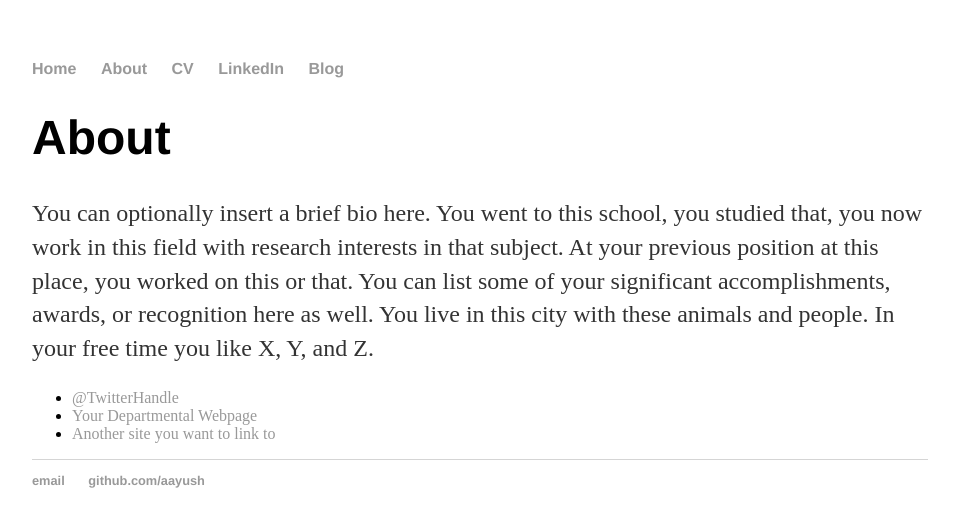
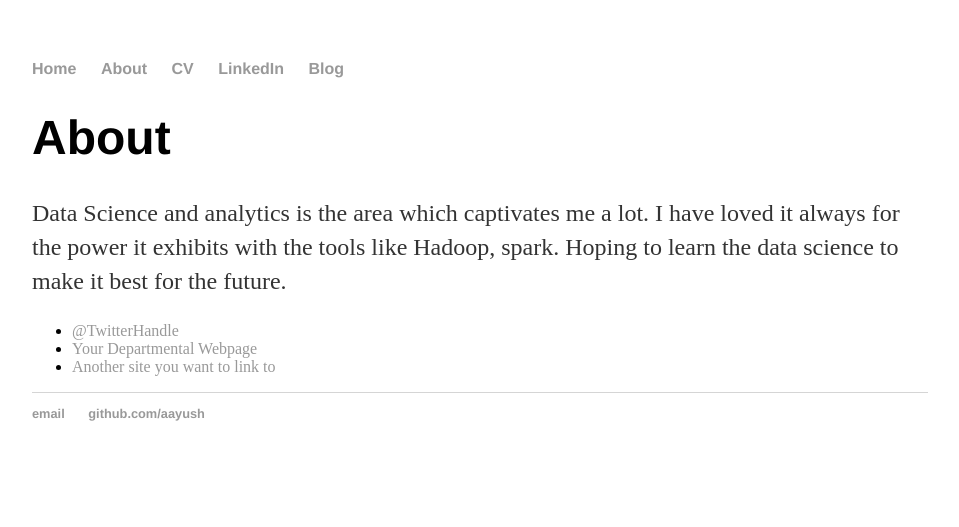
Before and after one commit to aayushk14/aayushk14.github.io, a Jekyll site: the page built from about/index.html, in a window 1280 px wide. Shown: the top 527 px of the page, without its empty margins (160-1119 px from the left). Built offline with Jekyll 4.4.1, drawn with Linux system fonts in a browser that asks for light colours.

Commit message:
Update index.html

```diff
--- a/about/index.html
+++ b/about/index.html
@@ -5,7 +5,7 @@ title: About Aayush Kumar
 
 		<div class="about">
 			<h1>About</h1>
-			<p>You can optionally insert a brief bio here. You went to this school, you studied that, you now work in this field with research interests in that subject. At your previous position at this place, you worked on this or that. You can list some of your significant accomplishments, awards, or recognition here as well. You live in this city with these animals and people. In your free time you like X, Y, and Z.</p>
+			<p>Data Science and analytics is the area which captivates me a lot. I have loved it always for the power it exhibits with the tools like Hadoop, spark. Hoping to learn the data science to make it best for the future.</p>
 
 			<ul class="contacts">
 				<li><a href="#">@TwitterHandle</a></li>
```
